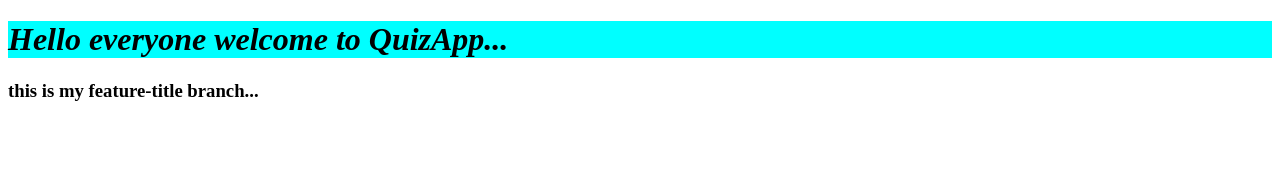
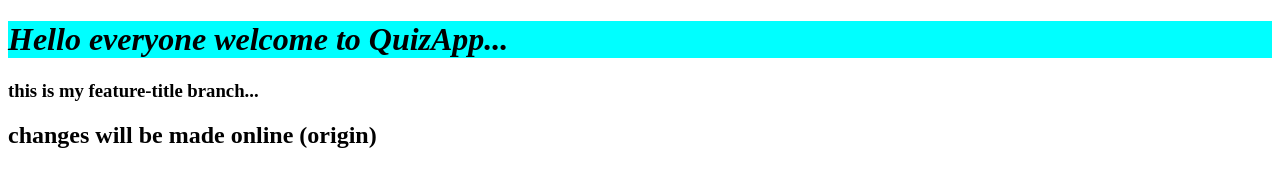
Before and after one commit to shweta-sanagalad/quizApp, a plain HTML site: page index.html in a window 1280 px wide. Drawn offline with Linux system fonts and the light colour scheme.

Commit message:
Update index.html

```diff
--- a/index.html
+++ b/index.html
@@ -13,6 +13,7 @@
 <body>
     <h1><i>Hello everyone welcome to QuizApp...</i></h1>
     <h3>this is my feature-title branch...</h3>
+    <h2> changes will be made online (origin)</h2>
 
 
 
```
